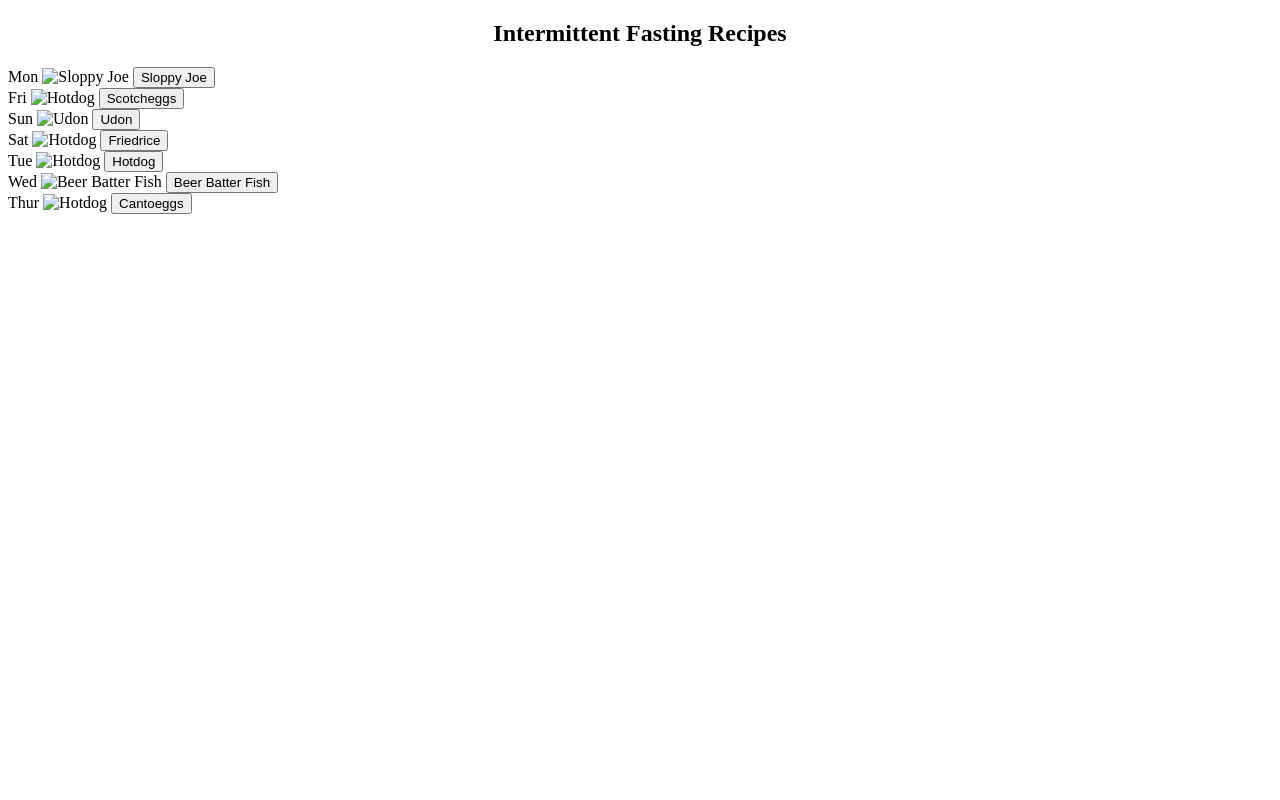
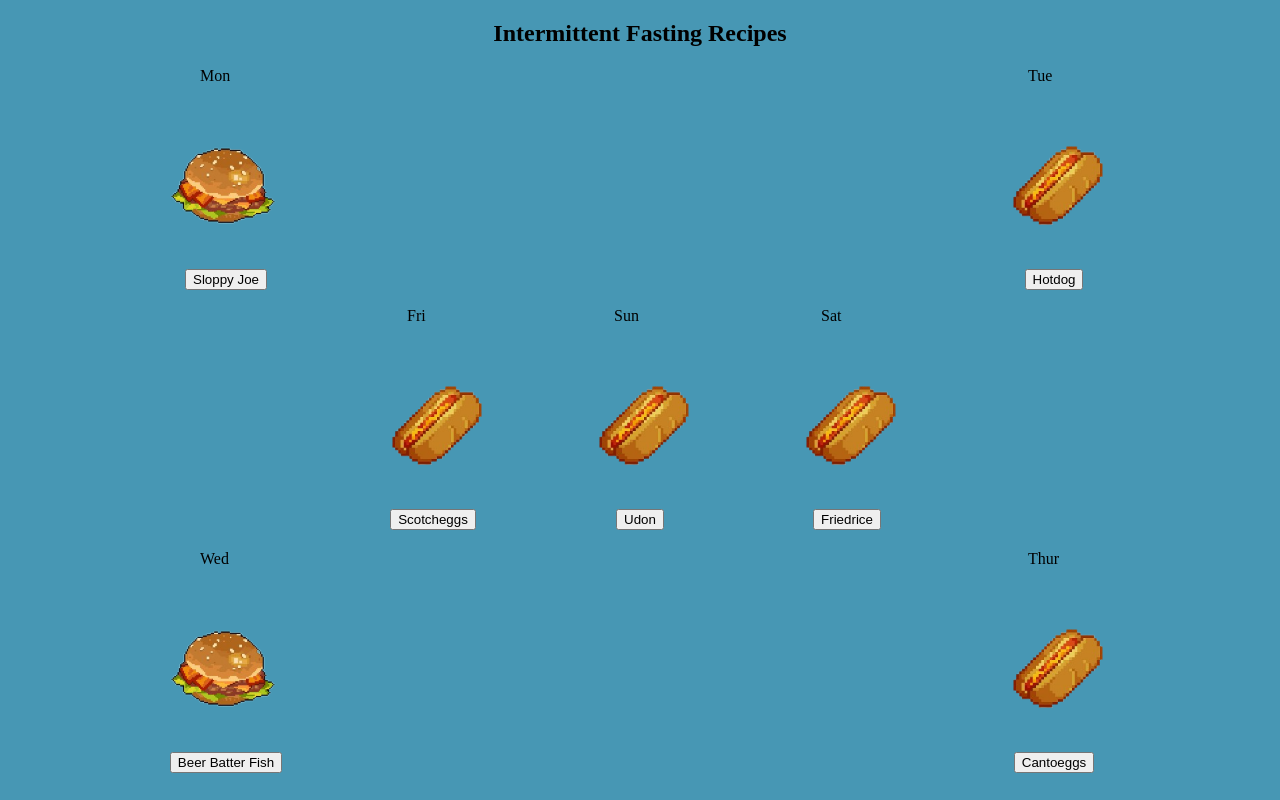
Before and after one commit to lee-kigen/odin-recipes, a plain HTML site: page index.html in a window 1280 px wide. Drawn offline with Linux system fonts and the light colour scheme; the site is published under a folder, as on GitHub Pages, so addresses that start at the root find nothing.

Commit message:
Update index.html

```diff
--- a/index.html
+++ b/index.html
@@ -3,7 +3,7 @@
 <head>
     <meta charset="UTF-8">
     <title>Odin Recipes</title>
-    <link rel="stylesheet" href="/style.css">
+    <link rel="stylesheet" href="style.css">
 </head>
 <body>
     <h2 style="text-align: center;">Intermittent Fasting Recipes</h2>
@@ -11,31 +11,31 @@
     <div class="container">
         <div class="Sloppyjoe">
             <span class="day">Mon</span>
-            <img src="/images/Sloppyjoe.png" alt="Sloppy Joe">
+            <img src="./images/Sloppyjoe.png" alt="Sloppy Joe">
             <button>Sloppy Joe</button>
         </div>
 
         <div class="Scotcheggs">
             <span class="day">Fri</span>
-            <img src="/images/Hotdog.png" alt="Hotdog">
+            <img src="./images/Hotdog.png" alt="Hotdog">
             <button>Scotcheggs</button>
         </div>
 
         <div class="Udon">
             <span class="day">Sun</span>
-            <img src="/images/Hotdog.png" alt="Udon">
+            <img src="./images/Hotdog.png" alt="Udon">
             <button>Udon</button>
         </div>
 
         <div class="Friedrice">
             <span class="day">Sat</span>
-            <img src="/images/Hotdog.png" alt="Hotdog">
+            <img src="./images/Hotdog.png" alt="Hotdog">
             <button>Friedrice</button>
         </div>
 
         <div class="Hotdog">
             <span class="day">Tue</span>
-            <img src="/images/Hotdog.png" alt="Hotdog">
+            <img src="./images/Hotdog.png" alt="Hotdog">
             <button>Hotdog</button>
         </div>
 
@@ -44,13 +44,13 @@
     <div class="container">
         <div class="Beerfish">
             <span class="day">Wed</span>
-            <img src="/images/Sloppyjoe.png" alt="Beer Batter Fish">
+            <img src="./images/Sloppyjoe.png" alt="Beer Batter Fish">
             <button>Beer Batter Fish</button>
         </div>
 
         <div class="Cantoeggs">
             <span class="day">Thur</span>
-            <img src="/images/Hotdog.png" alt="Hotdog">
+            <img src="./images/Hotdog.png" alt="Hotdog">
             <button>Cantoeggs</button>
         </div>
     </div>
```
